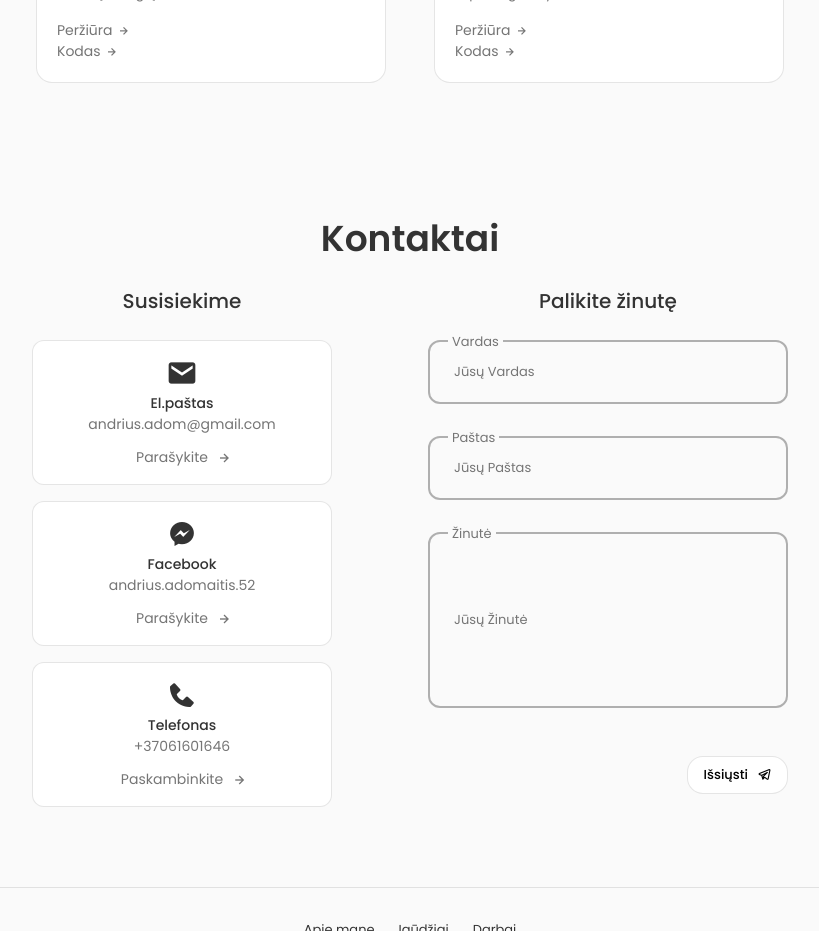
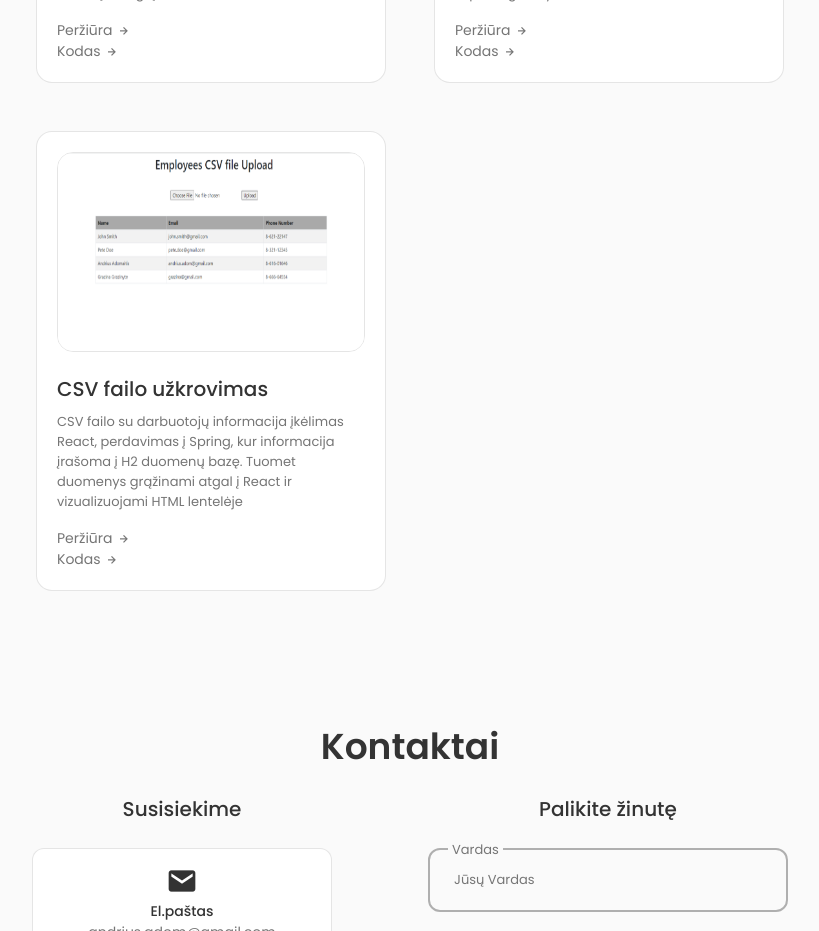
Before and after one commit to esuandrius/portfolio, a React (Create React App) app: page / in a window 1280 px wide. Shown: the part 2980-3911 px from the top of the page, without its empty margins (230-1049 px from the left). Built offline with nearby package versions, Linux system fonts and the light colour scheme.

Commit message:
added Work to Portfolio

```diff
--- a/src/components/work/Data.jsx
+++ b/src/components/work/Data.jsx
@@ -6,6 +6,7 @@ import Work1 from "../../assets/investment calculator.PNG";
 import Work2 from "../../assets/portfolio-website.PNG";
 import Work3 from "../../assets/Invoice.PNG";
 import Work4 from "../../assets/Invoice-backend.PNG";
+import Work5 from "../../assets/csv-upload.PNG";
 
 // Portfolio projects
 export const projectsData = [
@@ -49,6 +50,16 @@ export const projectsData = [
     link: "https://reward-calculator.herokuapp.com/calculator",
     code: "https://github.com/esuandrius/RewardCalculator",
   },
+  {
+    id: 5,
+    image: Work5,
+    title: "CSV failo užkrovimas",
+    description:
+      "CSV failo su darbuotojų informacija įkėlimas React, perdavimas į Spring, kur informacija įrašoma į H2 duomenų bazę. Tuomet duomenys grąžinami atgal į React ir vizualizuojami HTML lentelėje",
+    category: "Spring + React",
+    link: "https://github.com/esuandrius/CSV-Upload",
+    code: "https://github.com/esuandrius/CSV-Upload",
+  },
 ];
 
 //portfolio categories
--- a/src/components/work/work.css
+++ b/src/components/work/work.css
@@ -36,7 +36,7 @@
 
 .work__img {
   border: 1px solid rgba(0, 0, 0, 0.1);
-  width: 295px;
+  width: auto;
   height: 200px;
   border-radius: 1rem;
   margin-bottom: var(--mb-1);
```
Also changed, not shown: src/assets/csv-upload.PNG (added).
